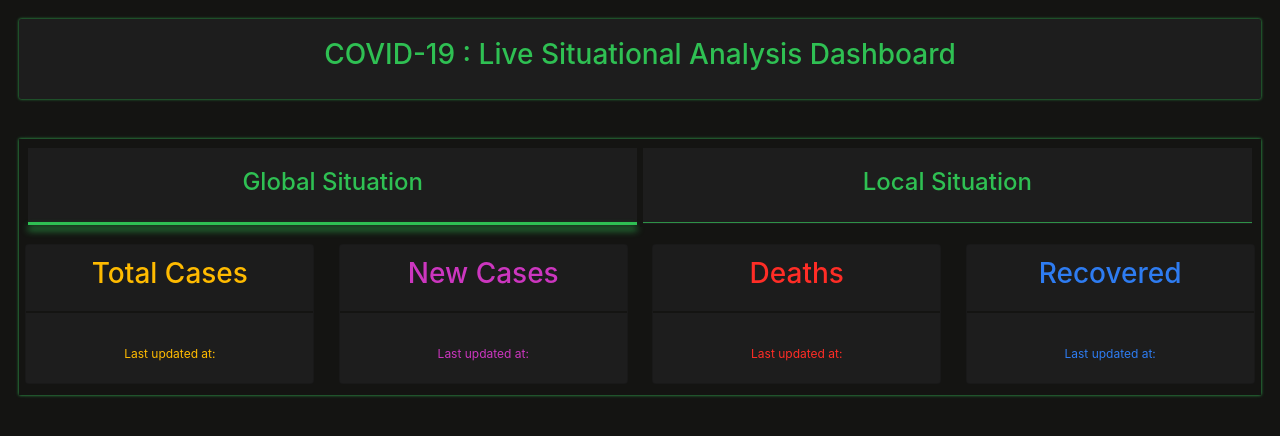
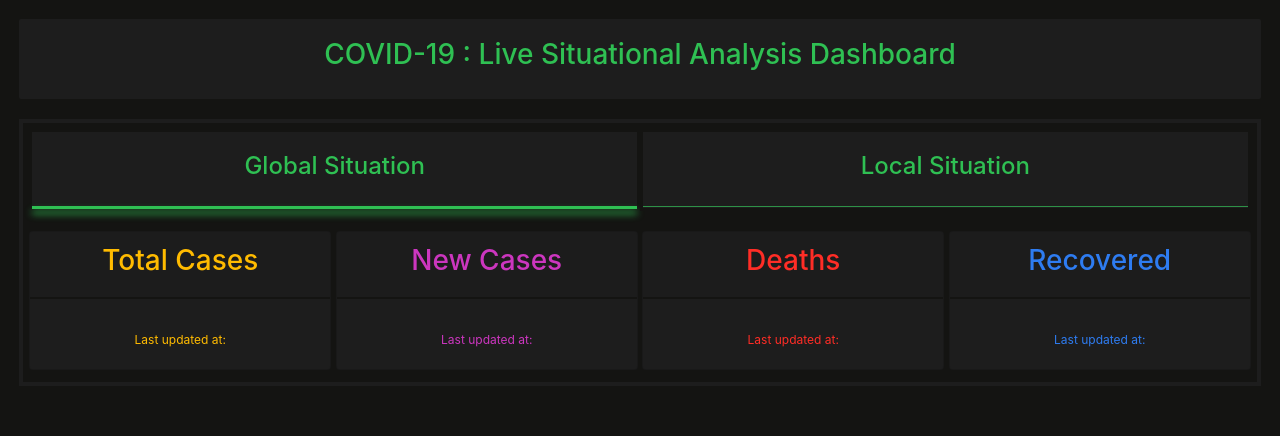
Before and after one commit to NavinduK/Reactjs, a React (Create React App) app: page / in a window 1280 px wide. Shown: the top 436 px of the page. Built offline with nearby package versions, Linux system fonts and the light colour scheme; no server answers.

Commit message:
Commit 10

```diff
--- a/package.json
+++ b/package.json
@@ -7,7 +7,9 @@
     "@testing-library/react": "^9.5.0",
     "@testing-library/user-event": "^7.2.1",
     "axios": "^0.19.2",
+    "chart.js": "^2.9.3",
     "react": "^16.13.1",
+    "react-chartjs-2": "^2.9.0",
     "react-dom": "^16.13.1",
     "react-router-dom": "^5.2.0",
     "react-scripts": "3.4.1"
--- a/public/index.html
+++ b/public/index.html
@@ -44,6 +44,9 @@
     <script src="https://code.jquery.com/jquery-3.2.1.slim.min.js" integrity="sha384-KJ3o2DKtIkvYIK3UENzmM7KCkRr/rE9/Qpg6aAZGJwFDMVNA/GpGFF93hXpG5KkN" crossorigin="anonymous"></script>
     <script src="https://cdnjs.cloudflare.com/ajax/libs/popper.js/1.12.9/umd/popper.min.js" integrity="sha384-ApNbgh9B+Y1QKtv3Rn7W3mgPxhU9K/ScQsAP7hUibX39j7fakFPskvXusvfa0b4Q" crossorigin="anonymous"></script>
     <script src="https://maxcdn.bootstrapcdn.com/bootstrap/4.0.0/js/bootstrap.min.js" integrity="sha384-JZR6Spejh4U02d8jOt6vLEHfe/JQGiRRSQQxSfFWpi1MquVdAyjUar5+76PVCmYl" crossorigin="anonymous"></script>
+    <script src="https://cdn.jsdelivr.net/npm/chart.js@2.8.0"></script>
+    <script>
 
+  </script>
   </body>
 </html>
--- a/src/App.css
+++ b/src/App.css
@@ -2,7 +2,7 @@
 .section-top{
   display: flex;
   margin-bottom: -3.5%;
-  margin-top: -2%;
+  margin-top: -1%;
 }
 
 .card-header{
@@ -11,8 +11,7 @@
 
 .round-corners{
   border-radius: 2px;
-  box-shadow: 0px 0px 3px rgb(53, 190, 87);
-  margin-bottom: 40px;
+  margin-bottom: 20px;
 }
 
 .sub-paragraph{
@@ -72,7 +71,7 @@ select:focus {
   overflow: hidden;
   width: 100%;
   padding: 0.5%;
-  box-shadow: 0px 0px 3px rgb(53, 190, 87);
+  border: 4px solid #1d1d1d;
 }
 .tabs [class^="tab"] label,
 .tabs [class*=" tab"] label {
--- a/src/components/Global.jsx
+++ b/src/components/Global.jsx
@@ -1,11 +1,11 @@
-import React, { Component } from 'react';
+import React from 'react';
 
 const Global = ({latest}) => {
 
         return (
             <div>
                 <div className="section-top center-text">
-                    <div className="card bg-gray mb-3 tx-orange" style={{width: '25%', margin:'1% 1% 1% 0'}}>
+                    <div className="card bg-gray mb-3 tx-orange" style={{width: '25%', margin:'0.2% 0.2% 0.2% 0'}}>
                         <div className="card-header"><h3>Total Cases</h3></div>
                         <div className="card-body">
                             <h2 className="card-title">{latest.data?.global_total_cases}</h2>
@@ -13,7 +13,7 @@ const Global = ({latest}) => {
                         </div>
                     </div>
 
-                    <div className="card bg-gray mb-3 tx-violet" style={{width: '25%', margin:'1%'}}>
+                    <div className="card bg-gray mb-3 tx-violet" style={{width: '25%', margin:'0.2%'}}>
                         <div className="card-header"><h3>New Cases</h3></div>
                         <div className="card-body">
                             <h2 className="card-title">{latest.data?.global_new_cases}</h2>
@@ -21,7 +21,7 @@ const Global = ({latest}) => {
                         </div>
                     </div>
 
-                    <div className="card bg-gray mb-3 tx-red" style={{width: '25%', margin:'1%'}}>
+                    <div className="card bg-gray mb-3 tx-red" style={{width: '25%', margin:'0.2%'}}>
                         <div className="card-header"><h3>Deaths</h3></div>
                         <div className="card-body">
                             <h2 className="card-title">{latest.data?.global_deaths}</h2>
@@ -29,7 +29,7 @@ const Global = ({latest}) => {
                         </div>
                     </div>
 
-                    <div className="card bg-gray mb-3 tx-green" style={{width: '25%', margin:'1% 0 1% 1%'}}>
+                    <div className="card bg-gray mb-3 tx-green" style={{width: '25%', margin:'0.2% 0 0.2% 0.2%'}}>
                         <div className="card-header"><h3>Recovered</h3></div>
                         <div className="card-body">
                             <h2 className="card-title">{latest.data?.global_recovered}</h2>
--- /dev/null
+++ b/src/components/GlobalTotalChart.js
@@ -0,0 +1,40 @@
+import React from 'react';
+import {Bar, Pie, HorizontalBar} from 'react-chartjs-2';
+
+class GlobalTotalChart extends Component {
+
+    constructor(props){
+        super(props);
+        this.state={
+            chartData:{
+                labels:['Total Cases','Deaths','Recovered'],
+                datasets:[{
+                    label:'Patients',
+                    data:[
+                        700,
+                        200,
+                        1000
+                    ],
+                    backgroundColor:[
+                        '#1A73E8',
+                        '#1A73E8',
+                        '#1A73E8'
+                    ]
+                }]
+            }
+        }
+    }
+
+    render() {
+        return (
+            <div className="chart">
+                <HorizontalBar
+                    data={this.state.chartData}
+                    options={{}}
+                />
+            </div>
+        );
+    }
+}
+
+export default GlobalTotalChart;
--- a/src/components/Local.jsx
+++ b/src/components/Local.jsx
@@ -1,11 +1,10 @@
-import React, { Component } from 'react';
+import React from 'react';
 
 const Local = ({latest}) => {
-
         return (
             <div>
                 <div className="section-top center-text">
-                    <div className="card bg-gray mb-3 tx-orange" style={{width: '25%', margin:'1% 1% 1% 0'}}>
+                    <div className="card bg-gray mb-3 tx-orange" style={{width: '25%', margin:'0.2% 0.2% 0.2% 0'}}>
                         <div className="card-header"><h3>Total Cases</h3></div>
                         <div className="card-body">
                             <h2 className="card-title">{latest.data?.local_total_cases}</h2>
@@ -13,7 +12,7 @@ const Local = ({latest}) => {
                         </div>
                     </div>
 
-                    <div className="card bg-gray mb-3 tx-violet" style={{width: '25%', margin:'1%'}}>
+                    <div className="card bg-gray mb-3 tx-violet" style={{width: '25%', margin:'0.2%'}}>
                         <div className="card-header"><h3>New Cases</h3></div>
                         <div className="card-body">
                             <h2 className="card-title">{latest.data?.local_new_cases}</h2>
@@ -21,7 +20,7 @@ const Local = ({latest}) => {
                         </div>
                     </div>
 
-                    <div className="card bg-gray mb-3 tx-red" style={{width: '25%', margin:'1%'}}>
+                    <div className="card bg-gray mb-3 tx-red" style={{width: '25%', margin:'0.2%'}}>
                         <div className="card-header"><h3>Deaths</h3></div>
                         <div className="card-body">
                             <h2 className="card-title">{latest.data?.local_deaths}</h2>
@@ -29,7 +28,7 @@ const Local = ({latest}) => {
                         </div>
                     </div>
 
-                    <div className="card bg-gray mb-3 tx-green" style={{width: '25%', margin:'1% 0 1% 1%'}}>
+                    <div className="card bg-gray mb-3 tx-green" style={{width: '25%', margin:'0.2% 0 0.2% 0.2%'}}>
                         <div className="card-header"><h3>Recovered</h3></div>
                         <div className="card-body">
                             <h2 className="card-title">{latest.data?.local_recovered}</h2>
```
Also changed, not shown: src/App.js (+4 -3 lines), src/components/Chart.jsx (added, +13 -0 lines), 2 other files (tests, documents, lock files or other folders).
